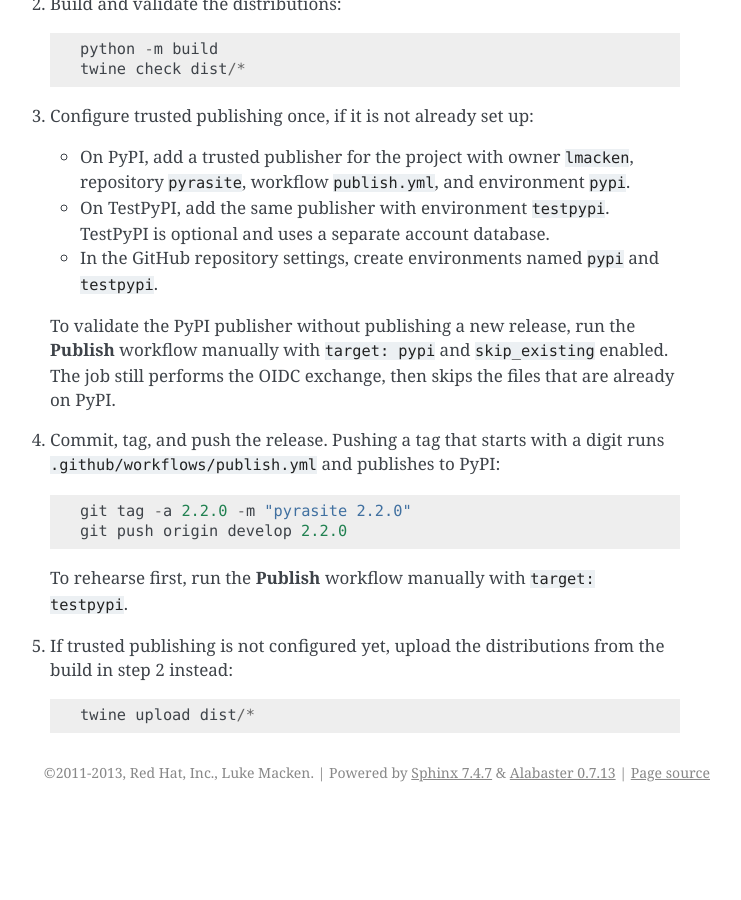
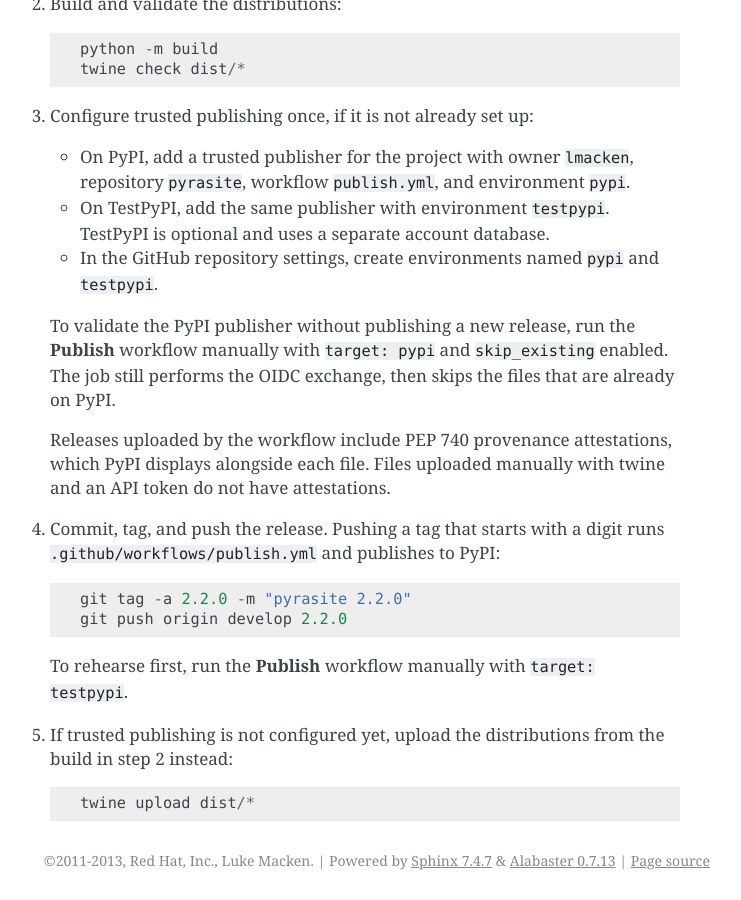
Before and after one commit to lmacken/pyrasite, a Sphinx documentation site: the page built from docs/Development.rst, in a window 1280 px wide and 900 px high, scrolled down 1154 px. Shown: the whole window, without its empty margins (400-1141 px from the left). Built offline with Sphinx 7.4.7, drawn with Linux system fonts in a browser that asks for light colours; before the commit the page ends 1966 px from its top, so only the background shows below that.

Commit message:
Enable publish attestations explicitly
Releases uploaded by the GitHub workflow now explicitly request PEP 740
attestations, so PyPI can show provenance for the source repository and
workflow.  Files uploaded manually with twine and an API token, including
2.2.0, do not have attestations.

```diff
--- a/docs/Development.rst
+++ b/docs/Development.rst
@@ -70,6 +70,10 @@ Releasing
    enabled. The job still performs the OIDC exchange, then skips the files that
    are already on PyPI.
 
+   Releases uploaded by the workflow include PEP 740 provenance attestations,
+   which PyPI displays alongside each file. Files uploaded manually with twine
+   and an API token do not have attestations.
+
 4. Commit, tag, and push the release. Pushing a tag that starts with a digit
    runs ``.github/workflows/publish.yml`` and publishes to PyPI::
 
```
Also changed, not shown: 1 other file.
